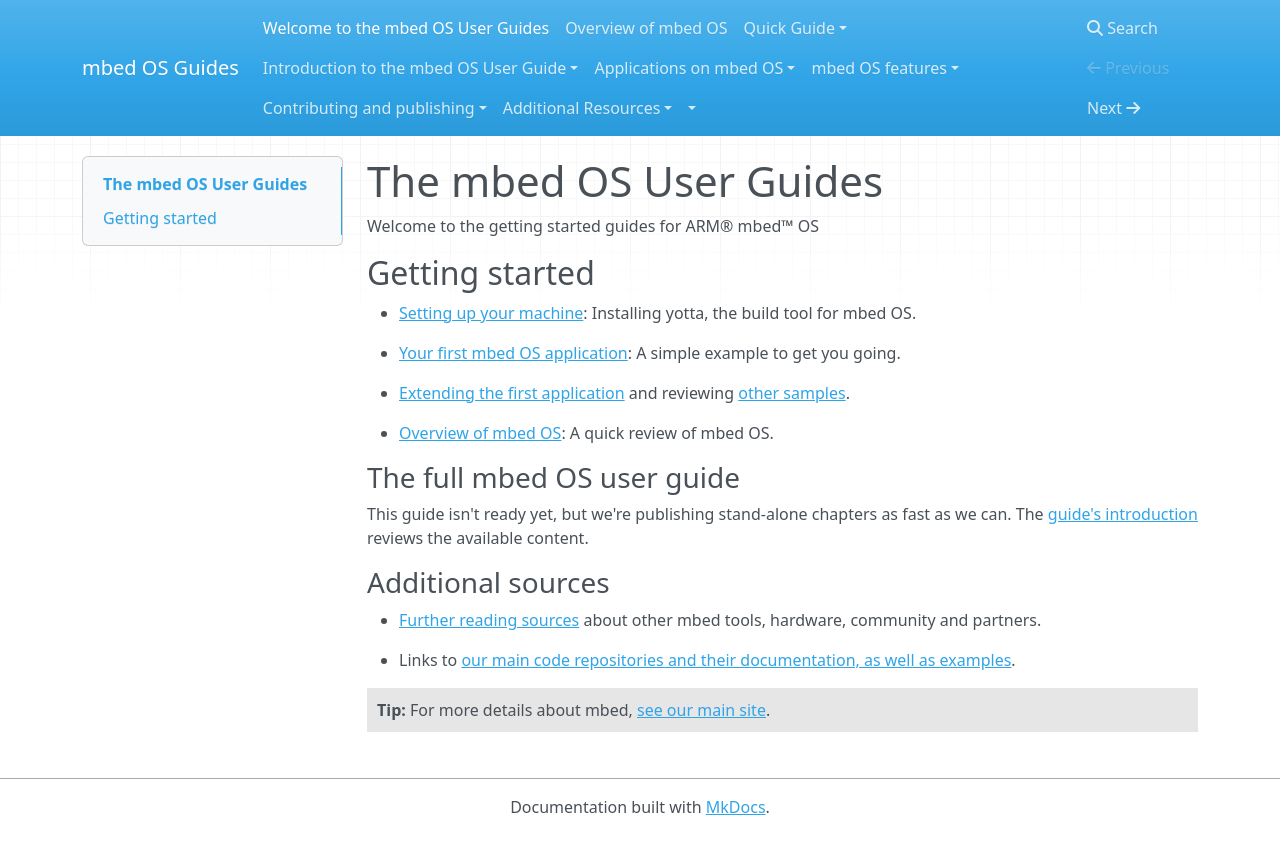
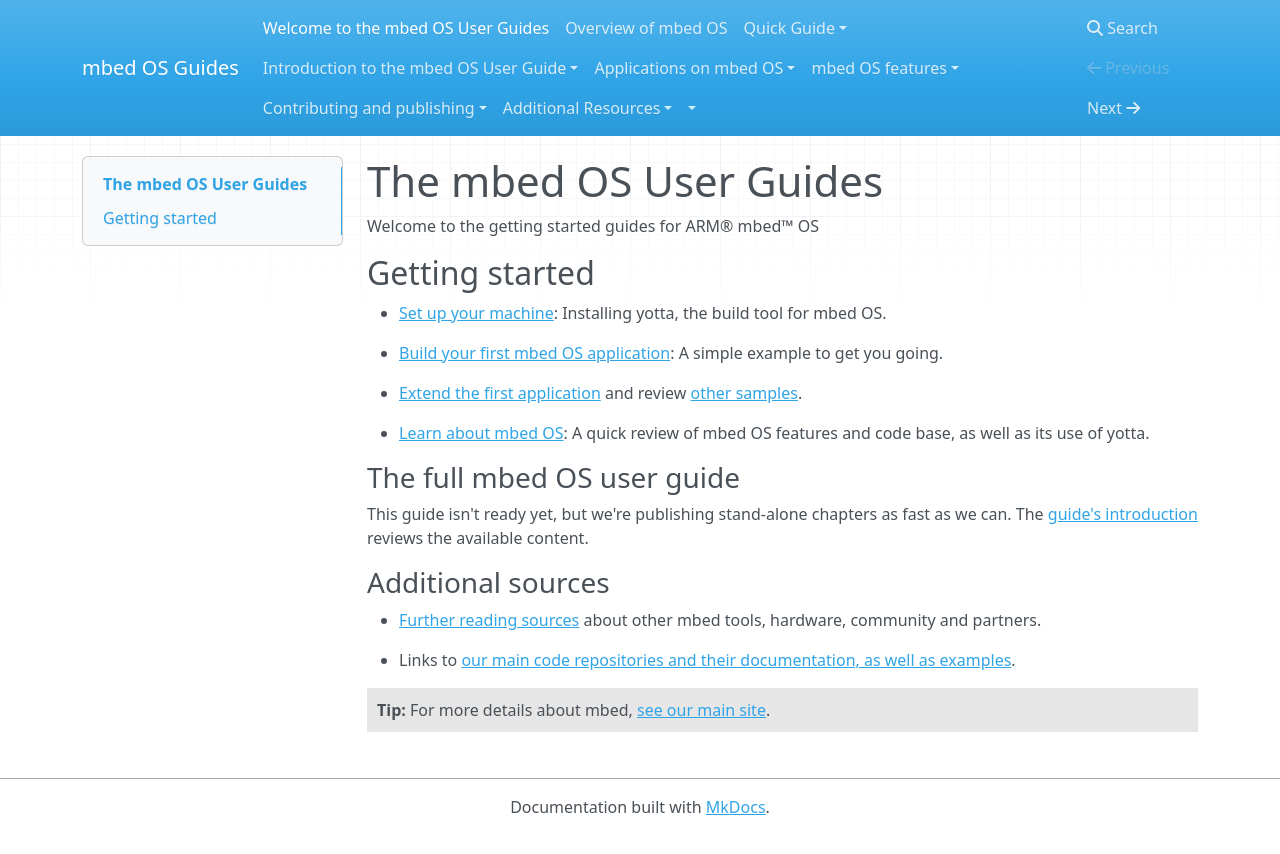
Before and after one commit to ARMmbed/GettingStartedmbedOS, an MkDocs documentation site: the page built from Docs/index.md, in a window 1280 px wide. Shown: the top 854 px of the page. Built offline with MkDocs 1.6.1, drawn with Linux system fonts in a browser that asks for light colours; nearby versions of some CDN libraries; old or Windows-style settings are respelled for this version of MkDocs.

Commit message:
Updating

```diff
--- a/Docs/index.md
+++ b/Docs/index.md
@@ -4,14 +4,13 @@ Welcome to the getting started guides for ARM® mbed™ OS
 
 ## Getting started
 
-* [Setting up your machine](installation.md): Installing yotta, the build tool for mbed OS.
+* [Set up your machine](installation.md): Installing yotta, the build tool for mbed OS.
 
-* [Your first mbed OS application](FirstProjectmbedOS.md): A simple example to get you going.
+* [Build your first mbed OS application](FirstProjectmbedOS.md): A simple example to get you going.
 
-* [Extending the first application](Extended_LED.md) and reviewing [other samples](GetTheCode).
+* [Extend the first application](Extended_LED.md) and review [other samples](GetTheCode).
 
-* [Overview of mbed OS](about_mbed_os.md): A quick review of mbed OS.
-
+* [Learn about mbed OS](about_mbed_os.md): A quick review of mbed OS features and code base, as well as its use of yotta.
 
 ### The full mbed OS user guide
 
```
